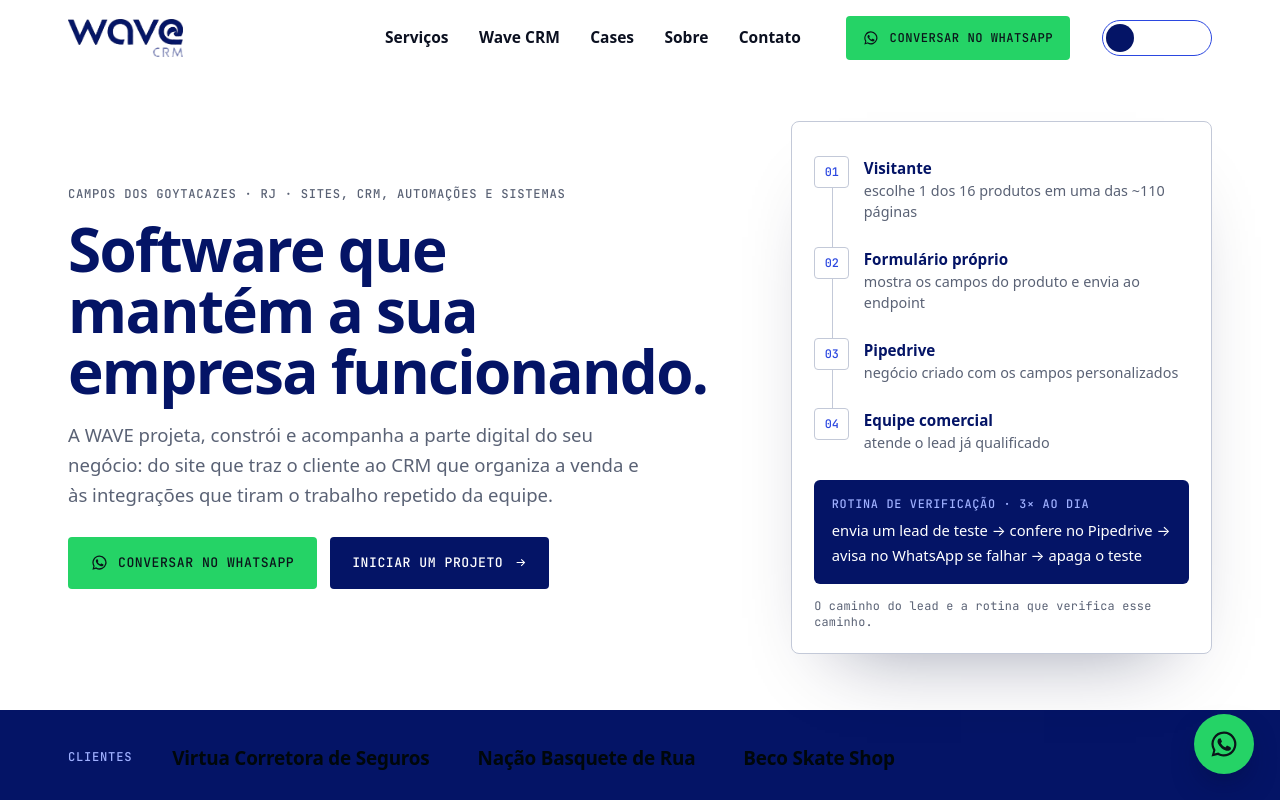
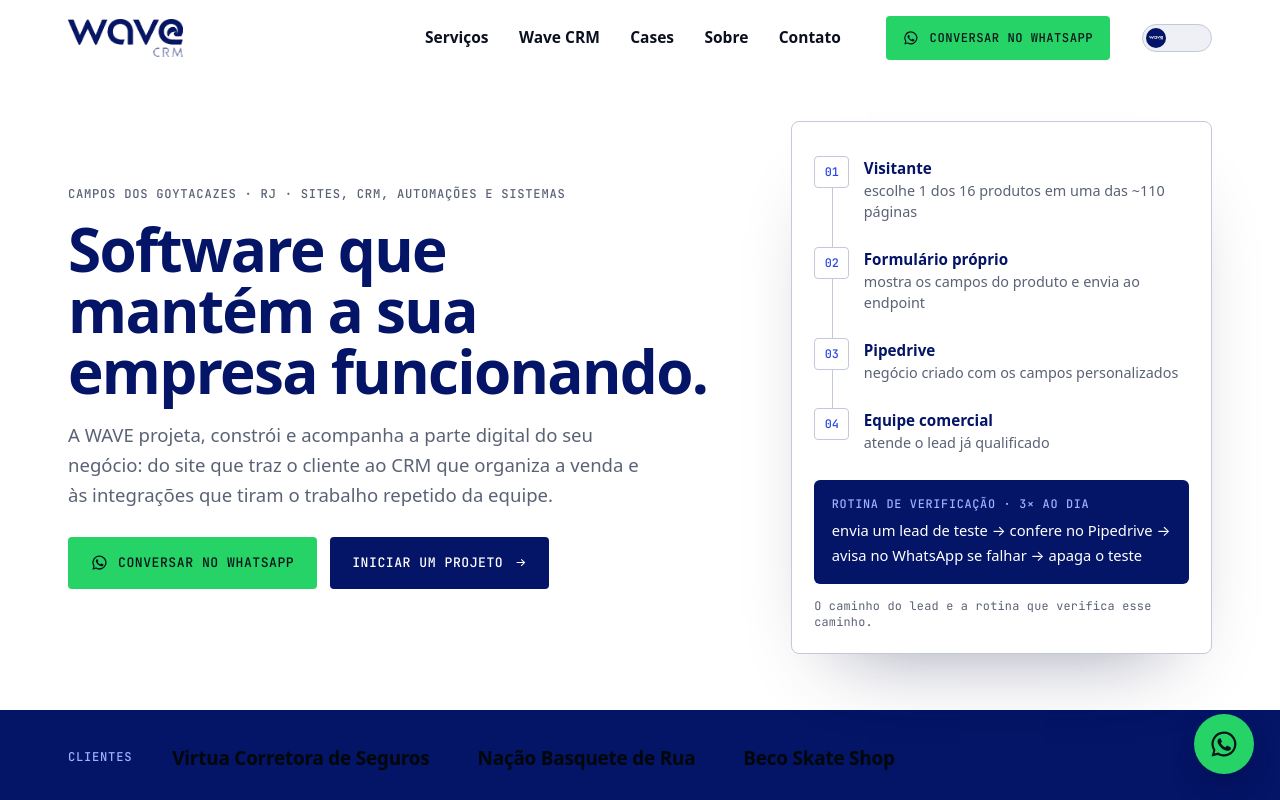
Before and after one commit to Gab-la/site-wave-crm--main, a plain HTML site: page index.html in a window 1280 px wide. Shown: the top 800 px of the page. Drawn offline with Linux system fonts and the light colour scheme; a web font is replaced by a local one.

Commit message:
Logo no botão

```diff
--- a/estilo.css
+++ b/estilo.css
@@ -42,40 +42,52 @@
   filter: brightness(0) invert(1);
 }
 
-#theme-dark.switch {
+.switch {
   position: relative;
-  width: 110px;
-  height: 36px;
+  width: 70px;
+  height: 28px;
   border-radius: 999px;
-  border: 1px solid var(--signal);
-  background: var(--papper);
+  border: 1px solid #c3c9d8;
+  background: #eef0f5;
   cursor: pointer;
   padding: 0;
   transition: background .3s;
 }
+
 
 .switch-bola {
   position: absolute;
   top: 3px;
   left: 3px;
-  width: 28px;
-  height: 28px;
+  width: 20px;
+  height: 20px;
   border-radius: 50%;
-  background: var(--navy);
-  color: #fff;
-  font: 700 8px/28px var(--fm);
-  text-align: center;
-  transition: transform .3s var(--ez);
-}
-
-.dark-theme #theme-dark.switch {
-  background: var(--deep);
+  background: #041466;
+  display: flex;
+  align-items: center;
+  justify-content: center;
+  transition: transform .3s cubic-bezier(.2, .7, .2, 1), background .3s;
+}
+
+.switch-bola img {
+  width: 14px;
+  height: 14px;
+  object-fit: contain;
+  filter: brightness(0) invert(1);
+}
+
+.dark-theme .switch {
+  background: #020a33;
+  border-color: #16254b;
 }
 
 .dark-theme .switch-bola {
-  transform: translateX(78px);
-  background: var(--papper);
-  color: var(--navy);
+  transform: translateX(44px);
+  background: #e8ebf7;
+}
+
+.dark-theme .switch-bola img {
+  filter: brightness(0);
 }
 
 *,
--- a/index.html
+++ b/index.html
@@ -76,7 +76,7 @@
                 aria-controls="menu"><span></span><span></span></button>
 
             <button id="theme-dark" class="switch" aria-label="Alterar tema">
-                <span class="switch-bola" WAVE></span>
+                <span class="switch-bola"><img src="img/logo-wave.png" alt="WAVE"></span>
             </button>
 
         </div>
```
